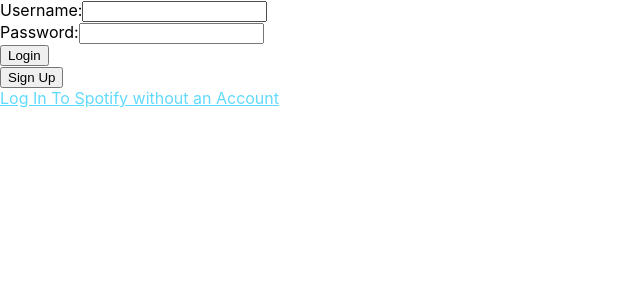
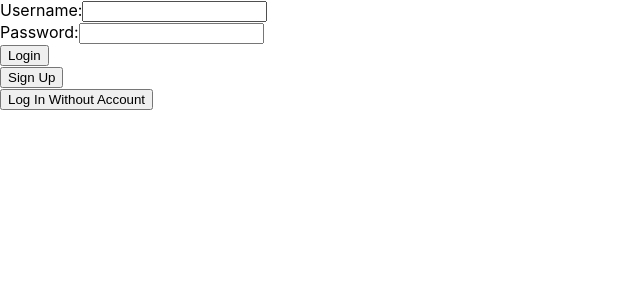
Before and after one commit to JasonChow320/DeeJay, a React (Create React App) app in the folder client/: page / in a window 1280 px wide. Shown: the top 300 px of the page, without its empty margins (0-640 px from the left). Built offline with nearby package versions, Linux system fonts and the light colour scheme.

Commit message:
feat: add non deejay users to join deejay sessions

```diff
--- a/client/src/App.js
+++ b/client/src/App.js
@@ -15,12 +15,12 @@
           * @state deejay_code     forum for user to join a deejay session
           *
           * For login
-          * @state makeAcc         boolean to see if user is trying to make account
-          * @state username        text field for username
-          * @state password        text field for password
-          * @state email           text field for email
-          * @state link            api to backend to login to spotify
-          * @state loginSpotify    boolean if user is signed in to spotify
+          * @state makeAcc              boolean to see if user is trying to make account
+          * @state username             text field for username
+          * @state password             text field for password
+          * @state email                text field for email
+          * @state link                 api to backend to login to spotify
+          * @state loginSpotify         boolean if user is signed in to spotify
           * @state confirmDeleteAcc     boolean to confirm if user wants to delete account
           */
         this.state = {
@@ -51,6 +51,7 @@
         this.getSpotifyGenre = this.getSpotifyGenre.bind(this);
         this.getSpotifyFeaturedPlaylist = this.getSpotifyFeaturedPlaylist.bind(this);
         this.loginSubmit = this.loginSubmit.bind(this);
+        this.loginWithoutAcc = this.loginWithoutAcc.bind(this);
         this.loginPanel = this.loginPanel.bind(this);
         this.AccSubmit = this.AccSubmit.bind(this);
         this.toggleAccount = this.toggleAccount.bind(this);
@@ -361,6 +362,33 @@
         });
     }
 
+    loginWithoutAcc(event){
+        event.preventDefault();
+        var myHeaders = new Headers();
+        myHeaders.append("Content-Type", "application/json");
+        var requestOptions = {
+            method: 'POST',
+            headers: myHeaders,
+        };
+
+        fetch("/login/nonuserlogin", requestOptions)
+        .then(response => response.json())
+        .then(result =>{
+            if(result.error !== null){
+              alert(result.error);
+            }else{
+                if(result.sessionId != null){
+                    this.setState({
+                        session : result.sessionId,
+                        loggedIn : false,
+                        loginSpotify : false,
+                        link : 'http://localhost:3001/spotifyapi/loginWithAcc/'+result.sessionId
+                    });
+                }
+            }
+        });
+    }
+
     AccSubmit(event){
         event.preventDefault();
         const {username, password, email} = this.state;
@@ -534,7 +562,7 @@
                         </form>
                         <button onClick={this.toggleAccount}>Sign Up</button>
                         <br></br>
-                        <a className="App-link" href={link}>Log In To Spotify without an Account</a>
+                        <button onClick={this.loginWithoutAcc}>Log In Without Account</button>
                     </div>
                 );
             }
```
Also changed, not shown: 1 other file (tests, documents, lock files or other folders).
